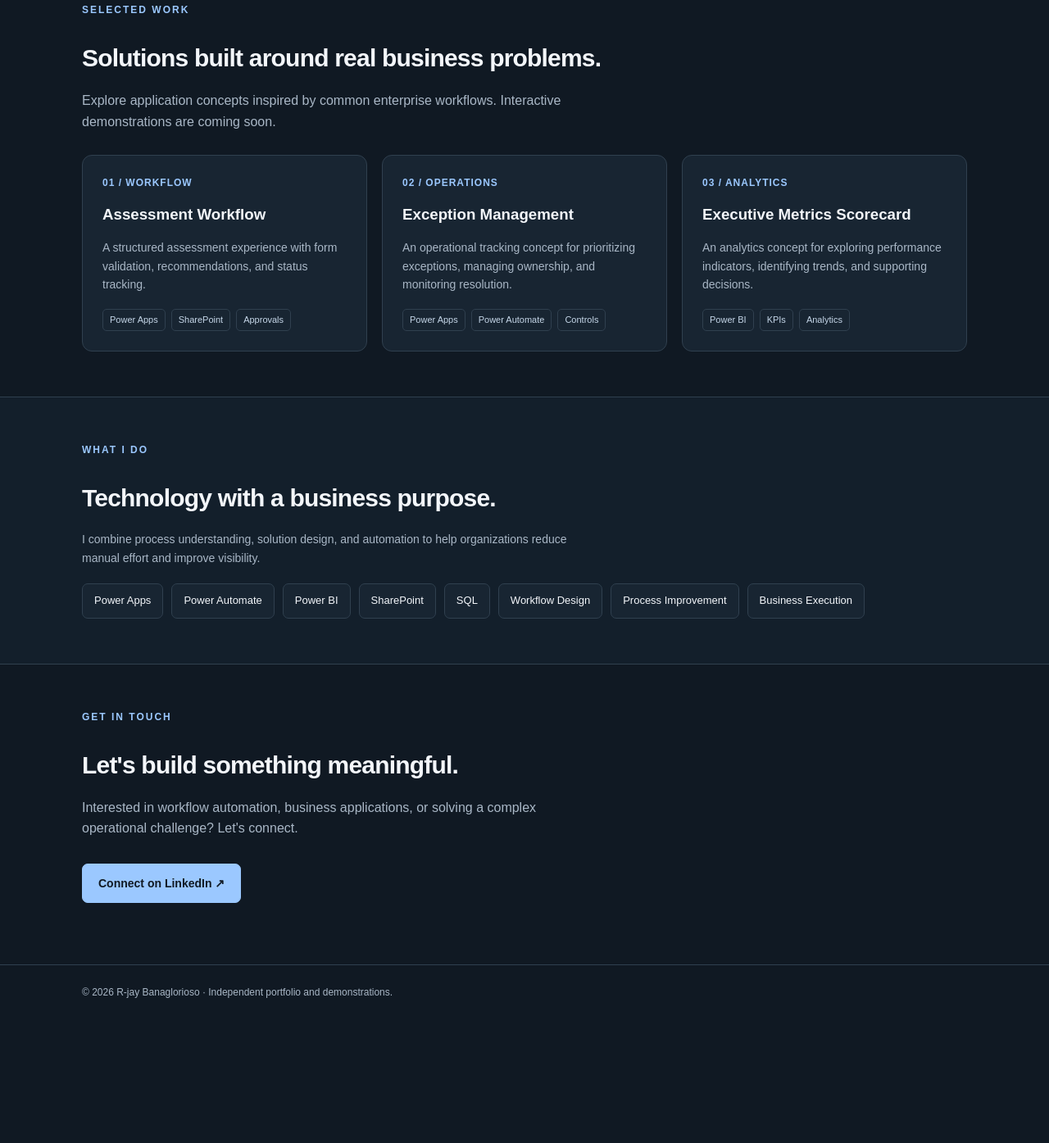
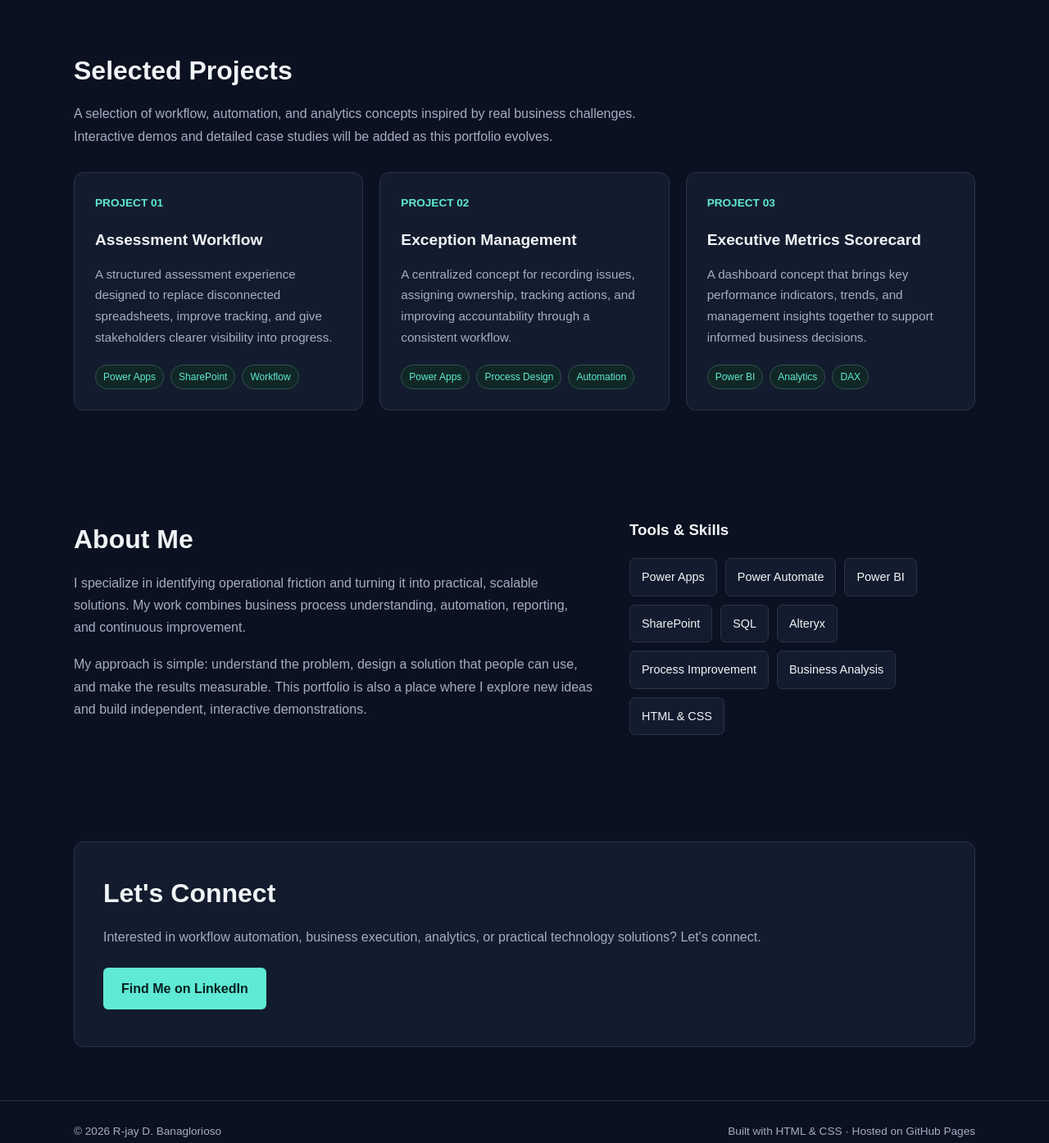
Before and after one commit to rjayb18-tech/rjayb, a plain HTML site: page index.html in a window 1280 px wide. Shown: the part 749-2144 px from the top of the page at 82% size. Before the commit the page ends 1994 px from the top, so only its background shows below. Drawn offline with Linux system fonts and the light colour scheme.

Commit message:
Update index.html

```diff
--- a/index.html
+++ b/index.html
@@ -4,302 +4,411 @@
 <head>
   <meta charset="UTF-8">
   <meta name="viewport" content="width=device-width, initial-scale=1.0">
-  <meta name="description" content="Business automation, Power Platform solutions, and data-driven insights.">
-  <title>R-jay Banaglorioso | Power Platform Portfolio</title>
+  <meta name="description" content="R-jay D. Banaglorioso — Business Execution, Power Platform, Workflow Automation, and Analytics Portfolio.">
+  <title>R-jay D. Banaglorioso | Portfolio</title>
 
   <style>
     :root {
-      --bg: #101923;
-      --panel: #182532;
-      --text: #f3f6fa;
-      --muted: #a9b7c6;
-      --accent: #9bc8ff;
-      --border: #30404f;
+      --bg: #0b1120;
+      --panel: #131c2e;
+      --text: #f1f5f9;
+      --muted: #a3afc2;
+      --accent: #5eead4;
+      --border: #283449;
     }
 
-    * { box-sizing: border-box; }
+    * {
+      box-sizing: border-box;
+      margin: 0;
+      padding: 0;
+    }
 
-    html { scroll-behavior: smooth; }
+    html {
+      scroll-behavior: smooth;
+    }
 
     body {
-      margin: 0;
       font-family: Arial, Helvetica, sans-serif;
       background: var(--bg);
       color: var(--text);
-      line-height: 1.6;
+      line-height: 1.7;
     }
 
-    a { color: inherit; }
+    a {
+      color: inherit;
+      text-decoration: none;
+    }
 
     .container {
-      width: min(1080px, 90%);
+      width: min(1100px, 90%);
       margin: auto;
     }
 
     header {
       border-bottom: 1px solid var(--border);
+      padding: 20px 0;
     }
 
     nav {
-      min-height: 76px;
       display: flex;
       align-items: center;
       justify-content: space-between;
       gap: 20px;
     }
 
-    .brand {
-      font-weight: 700;
-      letter-spacing: 1px;
+    .logo {
+      font-size: 1.05rem;
+      font-weight: bold;
+      letter-spacing: 0.5px;
     }
 
-    nav a {
-      color: var(--muted);
-      text-decoration: none;
-      margin-left: 20px;
-      font-size: 14px;
+    .logo span {
+      color: var(--accent);
     }
 
-    nav a:hover { color: var(--accent); }
+    .nav-links {
+      display: flex;
+      flex-wrap: wrap;
+      gap: 22px;
+      color: var(--muted);
+      font-size: 0.9rem;
+    }
+
+    .nav-links a:hover {
+      color: var(--accent);
+    }
 
     .hero {
       padding: 100px 0 85px;
-      max-width: 800px;
+      max-width: 850px;
     }
 
     .eyebrow {
       color: var(--accent);
-      font-size: 12px;
-      font-weight: 700;
+      text-transform: uppercase;
       letter-spacing: 2px;
-      text-transform: uppercase;
+      font-size: 0.8rem;
+      font-weight: bold;
+      margin-bottom: 18px;
     }
 
     h1 {
-      font-size: clamp(38px, 6vw, 64px);
-      line-height: 1.1;
+      font-size: clamp(2.5rem, 6vw, 4.5rem);
+      line-height: 1.12;
       letter-spacing: -2px;
-      margin: 20px 0;
+      margin-bottom: 24px;
     }
 
-    h2 {
-      font-size: 30px;
-      letter-spacing: -0.8px;
+    h1 span {
+      color: var(--accent);
     }
 
-    .intro {
+    .hero p {
       color: var(--muted);
-      font-size: 18px;
-      max-width: 650px;
-    }
-
-    .actions {
-      display: flex;
-      gap: 12px;
-      flex-wrap: wrap;
-      margin-top: 30px;
+      font-size: 1.1rem;
+      max-width: 700px;
+      margin-bottom: 30px;
     }
 
     .button {
       display: inline-block;
-      padding: 12px 19px;
-      border: 1px solid var(--border);
-      border-radius: 7px;
-      text-decoration: none;
-      font-weight: 700;
-      font-size: 14px;
+      background: var(--accent);
+      color: #09201e;
+      font-weight: bold;
+      padding: 12px 22px;
+      border-radius: 6px;
+      margin: 0 10px 10px 0;
+      transition: transform 0.2s;
     }
 
-    .button.primary {
-      background: var(--accent);
-      color: #101923;
-      border-color: var(--accent);
+    .button:hover {
+      transform: translateY(-2px);
     }
 
-    section { padding: 55px 0; }
+    .button-secondary {
+      background: transparent;
+      color: var(--text);
+      border: 1px solid var(--border);
+    }
+
+    section {
+      padding: 65px 0;
+      scroll-margin-top: 20px;
+    }
+
+    .section-heading {
+      font-size: 2rem;
+      margin-bottom: 12px;
+    }
 
     .section-intro {
       color: var(--muted);
-      margin-top: -10px;
-      max-width: 600px;
+      margin-bottom: 30px;
+      max-width: 700px;
     }
 
     .projects {
       display: grid;
       grid-template-columns: repeat(3, minmax(0, 1fr));
-      gap: 18px;
-      margin-top: 28px;
+      gap: 20px;
     }
 
     .card {
       background: var(--panel);
       border: 1px solid var(--border);
       border-radius: 12px;
-      padding: 24px;
+      padding: 25px;
+      transition: border-color 0.2s, transform 0.2s;
     }
 
-    .number {
-      color: var(--accent);
-      font-size: 12px;
-      letter-spacing: 1px;
-      font-weight: 700;
+    .card:hover {
+      border-color: var(--accent);
+      transform: translateY(-3px);
     }
 
-    .card h3 { margin: 14px 0 8px; }
+    .card-number {
+      color: var(--accent);
+      font-size: 0.85rem;
+      font-weight: bold;
+      margin-bottom: 18px;
+    }
 
-    .card p, .about p {
+    .card h3 {
+      font-size: 1.2rem;
+      margin-bottom: 12px;
+    }
+
+    .card p {
       color: var(--muted);
-      font-size: 14px;
+      font-size: 0.95rem;
+      margin-bottom: 20px;
     }
 
     .tags {
       display: flex;
       flex-wrap: wrap;
-      gap: 7px;
-      margin-top: 18px;
+      gap: 8px;
     }
 
     .tag {
-      border: 1px solid var(--border);
-      border-radius: 5px;
-      padding: 4px 8px;
-      color: #c6d7e9;
-      font-size: 11px;
+      font-size: 0.75rem;
+      color: var(--accent);
+      border: 1px solid #31524f;
+      background: #102725;
+      padding: 4px 9px;
+      border-radius: 20px;
     }
 
-    .about {
-      border-top: 1px solid var(--border);
-      border-bottom: 1px solid var(--border);
-      background: #131f2b;
+    .about-layout {
+      display: grid;
+      grid-template-columns: 1.2fr 0.8fr;
+      gap: 45px;
+      align-items: start;
+    }
+
+    .about-copy p {
+      color: var(--muted);
+      margin-bottom: 18px;
     }
 
     .skills {
       display: flex;
       flex-wrap: wrap;
       gap: 10px;
-      margin-top: 20px;
     }
 
     .skill {
+      padding: 10px 14px;
       background: var(--panel);
       border: 1px solid var(--border);
-      padding: 10px 14px;
       border-radius: 7px;
-      font-size: 13px;
+      font-size: 0.9rem;
     }
 
-    .contact { padding-bottom: 75px; }
+    .contact-panel {
+      background: var(--panel);
+      border: 1px solid var(--border);
+      border-radius: 12px;
+      padding: 35px;
+    }
+
+    .contact-panel p {
+      color: var(--muted);
+      margin: 12px 0 24px;
+    }
 
     footer {
       border-top: 1px solid var(--border);
-      padding: 24px 0;
+      padding: 25px 0;
       color: var(--muted);
-      font-size: 12px;
+      font-size: 0.85rem;
     }
 
-    @media (max-width: 700px) {
-      nav { align-items: flex-start; padding: 20px 0; }
-      nav a { margin: 0 0 0 12px; }
-      .hero { padding: 70px 0 55px; }
-      .projects { grid-template-columns: 1fr; }
-      h1 { letter-spacing: -1px; }
+    .footer-content {
+      display: flex;
+      justify-content: space-between;
+      flex-wrap: wrap;
+      gap: 12px;
+    }
+
+    @media (max-width: 800px) {
+      .projects {
+        grid-template-columns: repeat(2, minmax(0, 1fr));
+      }
+
+      .about-layout {
+        grid-template-columns: 1fr;
+      }
+    }
+
+    @media (max-width: 560px) {
+      nav {
+        align-items: flex-start;
+        flex-direction: column;
+      }
+
+      .nav-links {
+        gap: 15px;
+      }
+
+      .hero {
+        padding: 70px 0 55px;
+      }
+
+      h1 {
+        letter-spacing: -1px;
+      }
+
+      .projects {
+        grid-template-columns: 1fr;
+      }
+
+      section {
+        padding: 45px 0;
+      }
     }
   </style>
 </head>
 
 <body>
   <header>
-    <nav class="container">
-      <div class="brand">R-jay D. Banaglorioso<span style="color:#9bc8ff"></span></div>
-      <div>
+    <div class="container">
+      <nav aria-label="Main navigation">
+        <a class="logo" href="#home">R-jay<span>.</span></a>
+
+        <div class="nav-links">
           <a href="#projects">Projects</a>
           <a href="#about">About</a>
           <a href="#contact">Contact</a>
         </div>
       </nav>
+    </div>
   </header>
 
   <main>
-    <div class="container">
-      <section class="hero">
-        <div class="eyebrow">Business Automation · Power Platform · Analytics</div>
+    <section class="container hero" id="home">
+      <div class="eyebrow">Business Execution · Automation · Analytics</div>
 
-        <h1>Turning complex business processes into practical solutions.</h1>
+      <h1>
+        Turning complex business processes into
+        <span>practical solutions.</span>
+      </h1>
 
-        <p class="intro">
-          I design applications, automate workflows, and transform operational
-          data into actionable insights. My focus is on making work simpler,
-          improving process efficiency, and building solutions that scale.
+      <p>
+        I'm R-jay D. Banaglorioso, a business execution and automation
+        professional with 15+ years of experience. I use technology,
+        workflow automation, and data-driven insights to simplify
+        operations and help teams work smarter.
       </p>
 
-        <div class="actions">
-          <a class="button primary" href="#projects">Explore my projects ↓</a>
-          <a class="button" href="#contact">Let's connect</a>
-        </div>
+      <a class="button" href="#projects">Explore My Projects</a>
+      <a class="button button-secondary"
+         href="https://www.linkedin.com/"
+         target="_blank"
+         rel="noopener noreferrer">Connect on LinkedIn</a>
     </section>
 
     <section id="projects">
-        <div class="eyebrow">Selected work</div>
-        <h2>Solutions built around real business problems.</h2>
+      <div class="container">
+        <h2 class="section-heading">Selected Projects</h2>
+
         <p class="section-intro">
-          Explore application concepts inspired by common enterprise workflows.
-          Interactive demonstrations are coming soon.
+          A selection of workflow, automation, and analytics concepts
+          inspired by real business challenges. Interactive demos and
+          detailed case studies will be added as this portfolio evolves.
         </p>
 
         <div class="projects">
           <article class="card">
-            <div class="number">01 / WORKFLOW</div>
+            <div class="card-number">PROJECT 01</div>
             <h3>Assessment Workflow</h3>
             <p>
-              A structured assessment experience with form validation,
-              recommendations, and status tracking.
+              A structured assessment experience designed to replace
+              disconnected spreadsheets, improve tracking, and give
+              stakeholders clearer visibility into progress.
             </p>
             <div class="tags">
               <span class="tag">Power Apps</span>
               <span class="tag">SharePoint</span>
-              <span class="tag">Approvals</span>
+              <span class="tag">Workflow</span>
             </div>
           </article>
 
           <article class="card">
-            <div class="number">02 / OPERATIONS</div>
+            <div class="card-number">PROJECT 02</div>
             <h3>Exception Management</h3>
             <p>
-              An operational tracking concept for prioritizing exceptions,
-              managing ownership, and monitoring resolution.
+              A centralized concept for recording issues, assigning
+              ownership, tracking actions, and improving accountability
+              through a consistent workflow.
             </p>
             <div class="tags">
               <span class="tag">Power Apps</span>
-              <span class="tag">Power Automate</span>
-              <span class="tag">Controls</span>
+              <span class="tag">Process Design</span>
+              <span class="tag">Automation</span>
             </div>
           </article>
 
           <article class="card">
-            <div class="number">03 / ANALYTICS</div>
+            <div class="card-number">PROJECT 03</div>
             <h3>Executive Metrics Scorecard</h3>
             <p>
-              An analytics concept for exploring performance indicators,
-              identifying trends, and supporting decisions.
+              A dashboard concept that brings key performance indicators,
+              trends, and management insights together to support
+              informed business decisions.
             </p>
             <div class="tags">
               <span class="tag">Power BI</span>
-              <span class="tag">KPIs</span>
               <span class="tag">Analytics</span>
+              <span class="tag">DAX</span>
             </div>
           </article>
         </div>
+      </div>
     </section>
+
+    <section id="about">
+      <div class="container about-layout">
+        <div class="about-copy">
+          <h2 class="section-heading">About Me</h2>
+
+          <p>
+            I specialize in identifying operational friction and turning
+            it into practical, scalable solutions. My work combines
+            business process understanding, automation, reporting, and
+            continuous improvement.
+          </p>
+
+          <p>
+            My approach is simple: understand the problem, design a
+            solution that people can use, and make the results measurable.
+            This portfolio is also a place where I explore new ideas
+            and build independent, interactive demonstrations.
+          </p>
         </div>
 
-    <section id="about" class="about">
-      <div class="container">
-        <div class="eyebrow">What I do</div>
-        <h2>Technology with a business purpose.</h2>
-        <p class="section-intro">
-          I combine process understanding, solution design, and automation
-          to help organizations reduce manual effort and improve visibility.
-        </p>
+        <div>
+          <h3 style="margin-bottom: 18px;">Tools &amp; Skills</h3>
 
           <div class="skills">
             <span class="skill">Power Apps</span>
@@ -307,38 +416,45 @@
             <span class="skill">Power BI</span>
             <span class="skill">SharePoint</span>
             <span class="skill">SQL</span>
-          <span class="skill">Workflow Design</span>
+            <span class="skill">Alteryx</span>
             <span class="skill">Process Improvement</span>
-          <span class="skill">Business Execution</span>
+            <span class="skill">Business Analysis</span>
+            <span class="skill">HTML &amp; CSS</span>
+          </div>
         </div>
       </div>
     </section>
 
-    <section id="contact" class="contact">
+    <section id="contact">
       <div class="container">
-        <div class="eyebrow">Get in touch</div>
-        <h2>Let's build something meaningful.</h2>
-        <p class="section-intro">
-          Interested in workflow automation, business applications,
-          or solving a complex operational challenge? Let's connect.
+        <div class="contact-panel">
+          <h2 class="section-heading">Let's Connect</h2>
+
+          <p>
+            Interested in workflow automation, business execution,
+            analytics, or practical technology solutions? Let's connect.
           </p>
 
-        <div class="actions">
-          <a class="button primary"
-             href="https://www.linkedin.com/in/r-jay-banaglorioso-154641169/"
+          <!-- Replace the placeholder URL with your LinkedIn profile. -->
+          <a class="button"
+             href="https://www.linkedin.com/"
              target="_blank"
-             rel="noopener noreferrer">
-            Connect on LinkedIn ↗
-          </a>
+             rel="noopener noreferrer">Find Me on LinkedIn</a>
         </div>
       </div>
     </section>
   </main>
 
   <footer>
-    <div class="container">
-      © 2026 R-jay Banaglorioso · Independent portfolio and demonstrations.
+    <div class="container footer-content">
+      <span>© <span id="year">2026</span> R-jay D. Banaglorioso</span>
+      <span>Built with HTML &amp; CSS · Hosted on GitHub Pages</span>
     </div>
   </footer>
+
+  <script>
+    document.getElementById("year").textContent =
+      new Date().getFullYear();
+  </script>
 </body>
 </html>
```
Lines whose indentation alone changed are shown as unchanged.
